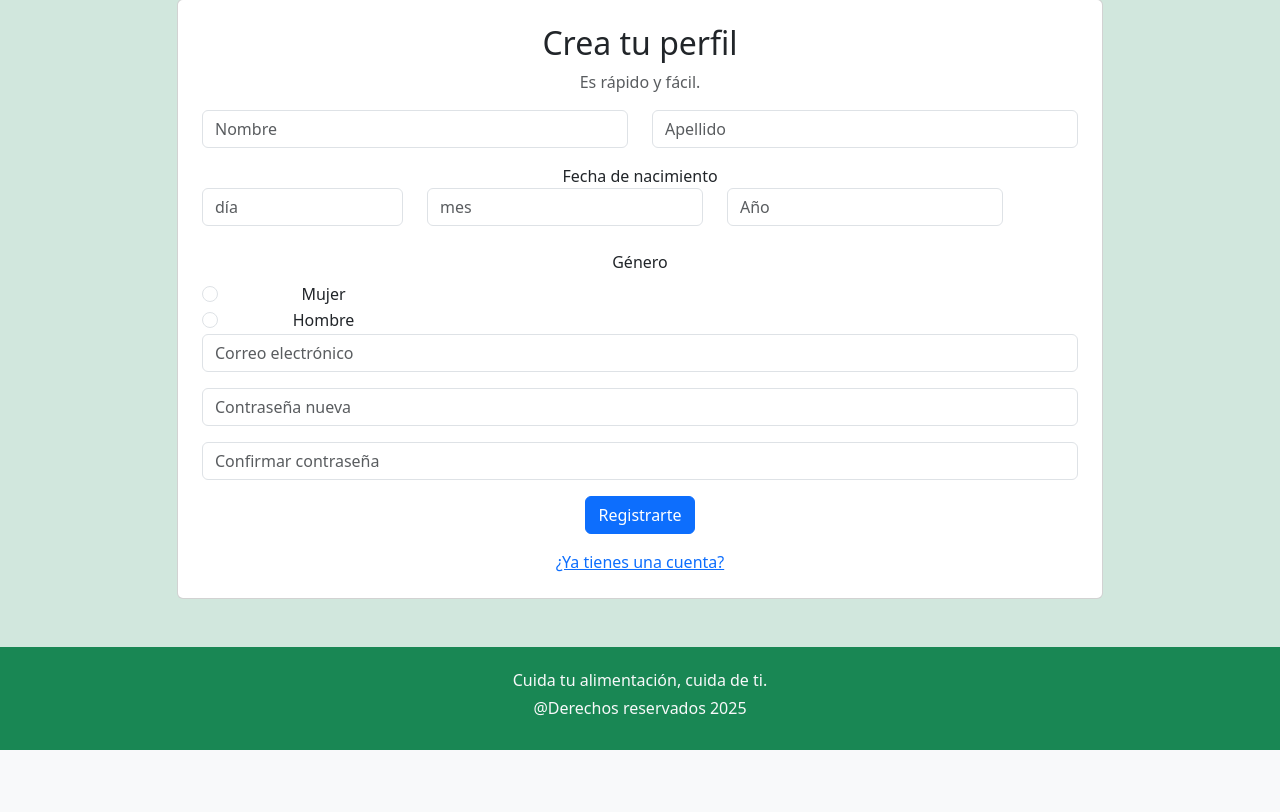
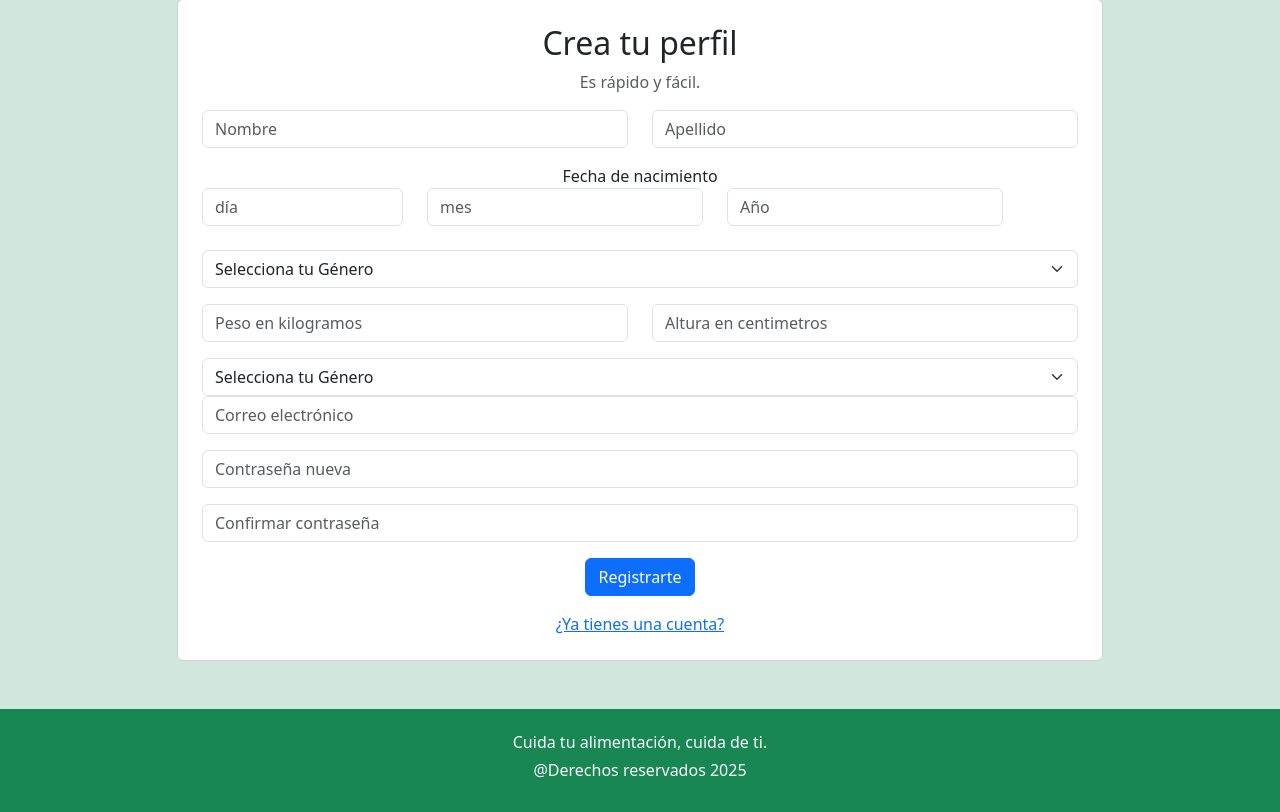
Before and after one commit to Leyva-Holguin/NutriApp, a Flask app: page /registro in a window 1280 px wide. Shown: the part 113-925 px from the top of the page. Before the commit the page ends 863 px from the top, so only its background shows below. Run offline with Flask 3, Linux system fonts and the light colour scheme.

Commit message:
registro 3

```diff
--- a/templates/registro.html
+++ b/templates/registro.html
@@ -1,5 +1,5 @@
 {% extends "base.html" %}
-
+{% block titulo %}IRegistro{% endblock %}
 {% block contenido %}
 <div class="container text-center">
     <div class="row justify-content-center">
@@ -37,28 +37,38 @@
                                 </div>
                             </div>
                         </div>
-                        <div class="row">
-                            <div class="col-12">
-                            <label class="form-label">Género</label>
-                                <div class="col-3">
-                                    <div class="form-check">
-                                        <input class="form-check-input" type="radio" name="genero" id="mujer"
-                                            value="mujer" {{ 'checked' if request.form.get('genero')=='mujer' }}>
-                                        <label class="form-check-label" for="mujer">Mujer</label>
-                                    </div>
-                                </div>
-                                <div class="col-3">
-                                    <div class="form-check">
-                                        <input class="form-check-input" type="radio" name="genero" id="hombre"
-                                            value="hombre" {{ 'checked' if request.form.get('genero')=='hombre' }}>
-                                        <label class="form-check-label" for="hombre">Hombre</label>
-                                    </div>
+                        <div class="mb-3">
+                            <div class="row">
+                                <div col-10>
+                                    <select class="form-select" id="genero" name="genero" aria-label="Selecciona tu Género">
+                                        <option value="" selected>Selecciona tu Género</option>
+                                        <option value="hombre">Hombre</option>
+                                        <option value="mujer">Mujer</option>
+                                    </select>
                                 </div>
                             </div>
                         </div>
+                        <div class="row mb-3">
+                            <div class="col">
+                                <input type="number" class="form-control" id="peso" name="peso"
+                                required placeholder="Peso en kilogramos"
+                                value="{{ request.form.get('peso', '')}}">
+                            </div>
+                            <div class="col">
+                                <input type="number" class="form-control" id="altura" name="altura" required placeholder="Altura en centimetros" value="{{ request.form.get('cm', '')}}">
+                            </div>
+                        </div>
+                        <div class="row">
+                            <div col-10>
+                                <select class="form-select" id="genero" name="genero" aria-label="Selecciona tu Género">
+                                    <option value="" selected>Selecciona tu Género</option>
+                                    <option value="hombre">Hombre</option>
+                                    <option value="mujer">Mujer</option>
+                                </select>
+                            </div>
+                        </div>
                         <div class="mb-3">
-                            <input type="email" class="form-control" id="correo" name="correo"
-                                placeholder="Correo electrónico" pattern="[a-z0-9._%+-]+@[a-z0-9.-]+\.[a-z]{2,}$" value="{{ request.form.get('correo', '')}}">
+                            <input type="email" class="form-control" id="correo" name="correo" placeholder="Correo electrónico" pattern="[a-z0-9._%+-]+@[a-z0-9.-]+\.[a-z]{2,}$" value="{{ request.form.get('correo', '')}}">
                         </div>
                         <div class="mb-3">
                             <input type="password" class="form-control" id="password" name="password" required
```
